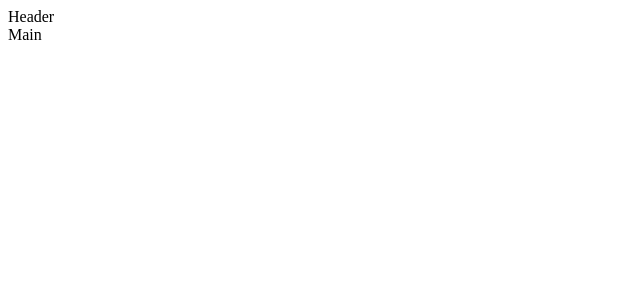
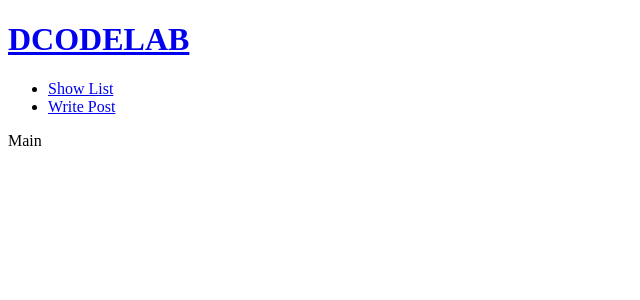
Before and after one commit to kwonchanwooo/node-react, a React (Create React App) app in the folder client/: page /#/ in a window 1280 px wide. Shown: the top 300 px of the page, without its empty margins (0-640 px from the left). Built offline with nearby package versions, Linux system fonts and the light colour scheme.

Commit message:
메뉴 활성화

```diff
--- a/client/src/common/Header.jsx
+++ b/client/src/common/Header.jsx
@@ -1,5 +1,28 @@
+import { NavLink, Link } from 'react-router-dom';
+
 function Header() {
-	return <header>Header</header>;
+	const activeStyle = { color: 'hotpink' };
+
+	return (
+		<header>
+			<h1>
+				<Link to='/'>DCODELAB</Link>
+			</h1>
+
+			<ul id='gnb'>
+				<li>
+					<NavLink to='/list' style={({ isActive }) => (isActive ? activeStyle : null)}>
+						Show List
+					</NavLink>
+				</li>
+				<li>
+					<NavLink to='/create' style={({ isActive }) => (isActive ? activeStyle : null)}>
+						Write Post
+					</NavLink>
+				</li>
+			</ul>
+		</header>
+	);
 }
 
 export default Header;
```
